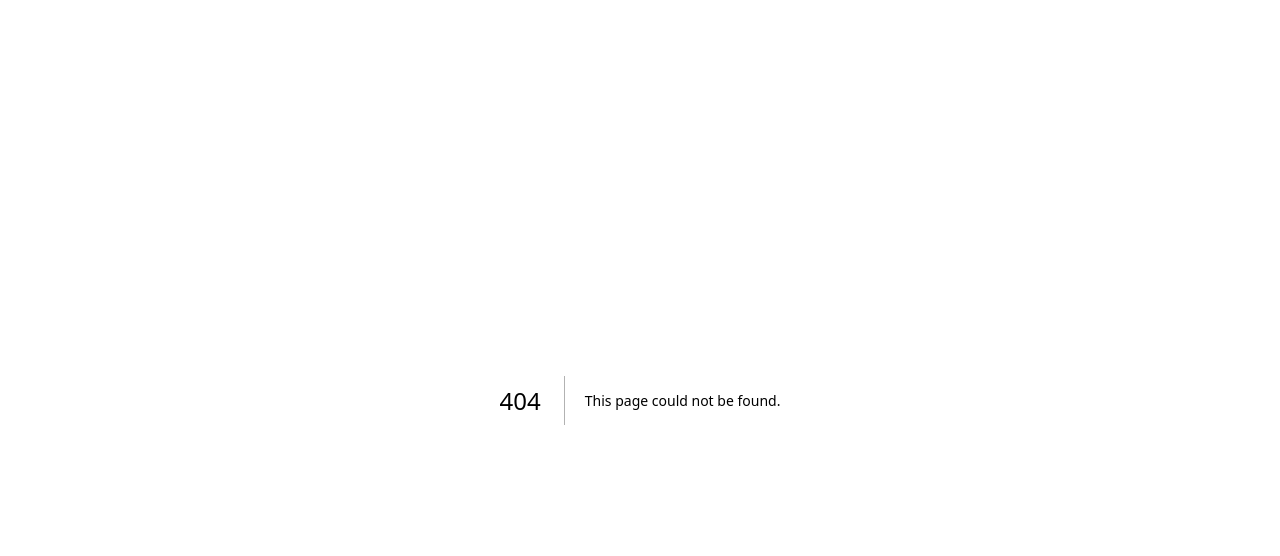
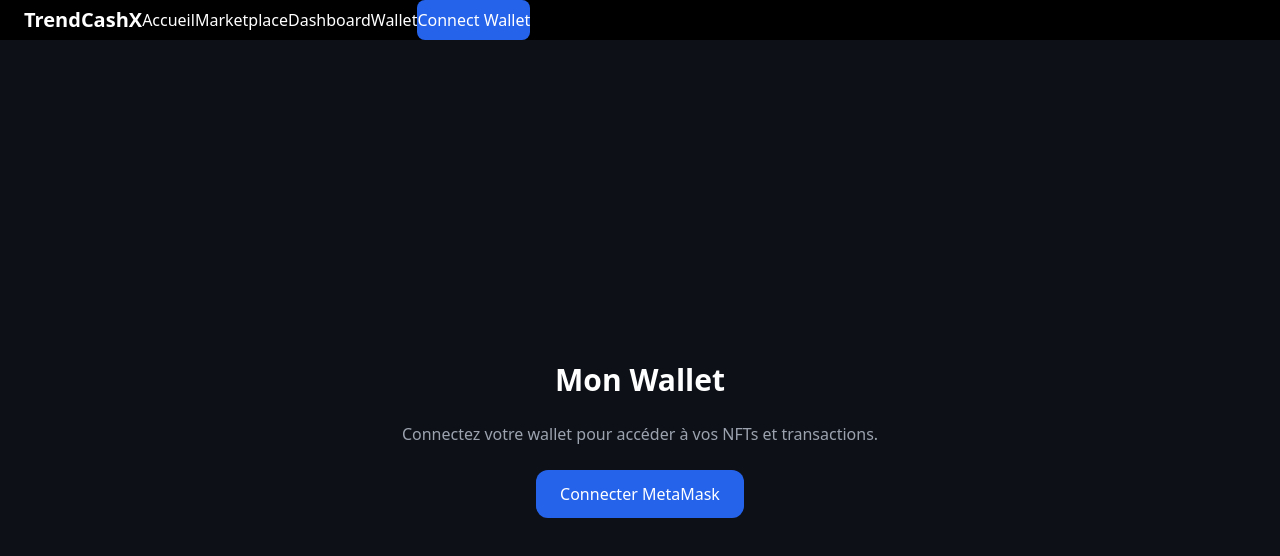
Before and after one commit to Souleymane969/Trendcashx-app, a Next.js app: page /wallet in a window 1280 px wide. Before the commit this address had no page. Shown: the top 556 px of the page. Built offline with nearby package versions, Linux system fonts and the light colour scheme.

Commit message:
Implement wallet connection functionality

```diff
--- /dev/null
+++ b/app/wallet/page.jsx
@@ -0,0 +1,63 @@
+"use client";
+
+import { useState } from "react";
+import Header from "../../components/Header";
+
+export default function WalletPage() {
+  const [account, setAccount] = useState(null);
+  const [error, setError] = useState("");
+
+  const connectWallet = async () => {
+    try {
+      if (typeof window.ethereum === "undefined") {
+        setError("MetaMask n'est pas installé.");
+        return;
+      }
+
+      const accounts = await window.ethereum.request({
+        method: "eth_requestAccounts",
+      });
+
+      setAccount(accounts[0]);
+      setError("");
+    } catch (err) {
+      setError("Connexion refusée.");
+    }
+  };
+
+  return (
+    <>
+      <Header />
+
+      <main className="min-h-screen flex flex-col items-center justify-center px-6 text-center">
+        <h2 className="text-3xl font-bold mb-6">Mon Wallet</h2>
+
+        {!account ? (
+          <>
+            <p className="text-gray-400 mb-6">
+              Connectez votre wallet pour accéder à vos NFTs et transactions.
+            </p>
+
+            <button
+              onClick={connectWallet}
+              className="bg-blue-600 hover:bg-blue-700 px-6 py-3 rounded-xl text-white"
+            >
+              Connecter MetaMask
+            </button>
+
+            {error && (
+              <p className="text-red-500 mt-4">{error}</p>
+            )}
+          </>
+        ) : (
+          <div className="bg-black border border-gray-800 rounded-xl p-6">
+            <p className="text-gray-400 mb-2">Wallet connecté :</p>
+            <p className="font-mono text-green-400">
+              {account}
+            </p>
+          </div>
+        )}
+      </main>
+    </>
+  );
+}
```
